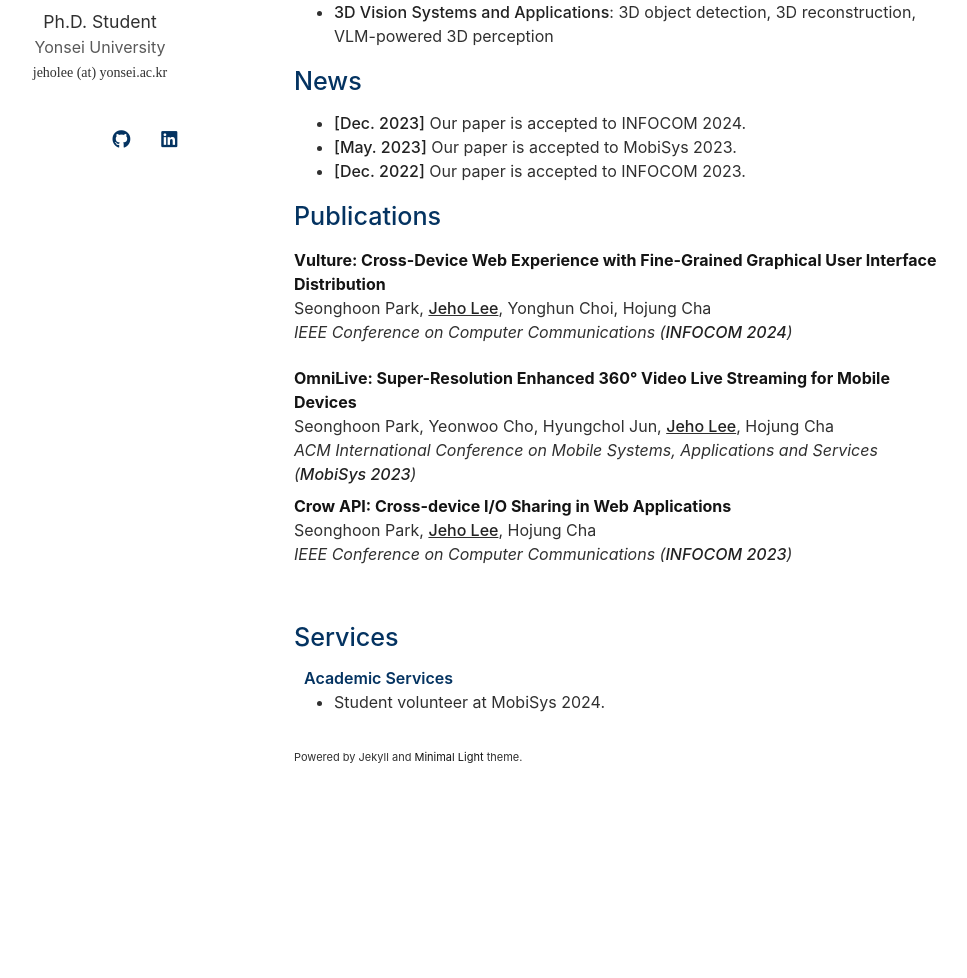
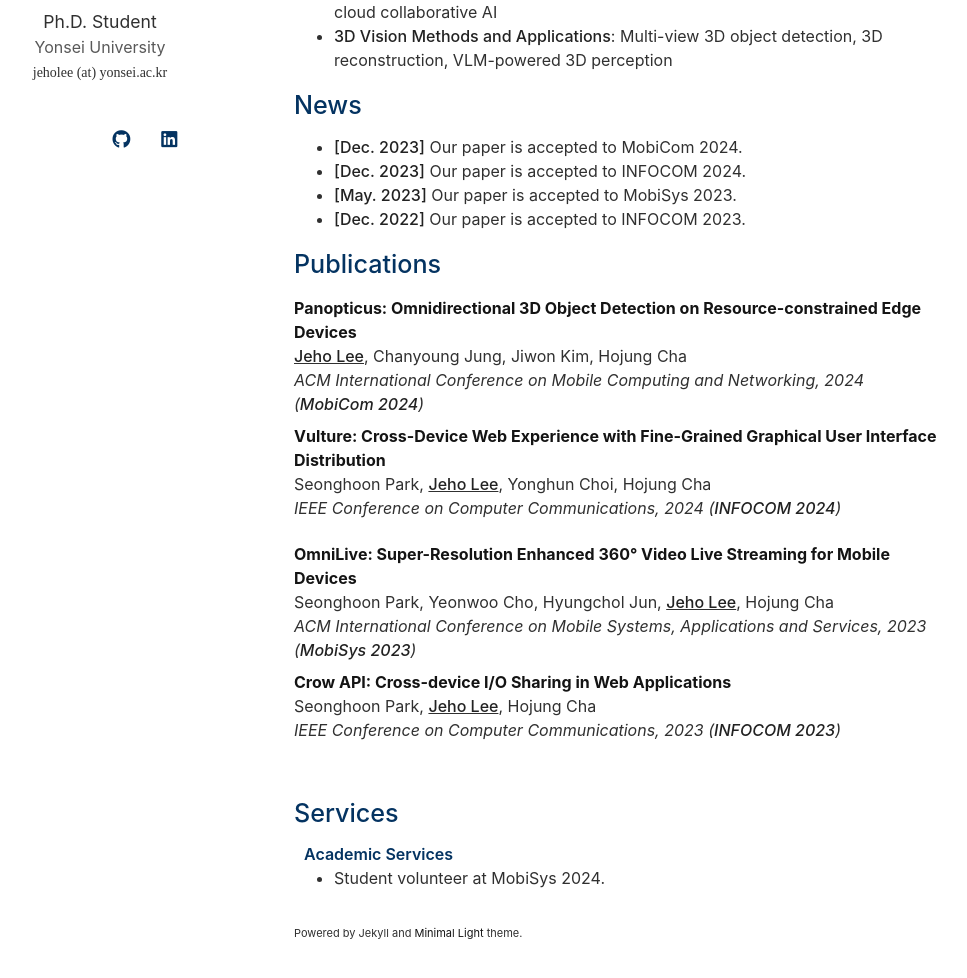
Before and after one commit to jeho-lee/jeho-lee.github.io, a Jekyll site: the page built from index.md, in a window 1280 px wide and 1362 px high. Shown: the part 349-1327 px from the top of the window, without its empty margins (176-1143 px from the left). Built offline with Jekyll 4.4.1, drawn with Linux system fonts in a browser that asks for light colours; nearby versions of some CDN libraries; a style sheet for code colours, icons or effects is not loaded; our own code applies the rules of GitHub Pages for plain Markdown files; some of the changed text lies outside the part shown.

Commit message:
update MobiCom 2024

```diff
--- a/_data/publications.yml
+++ b/_data/publications.yml
@@ -1,9 +1,19 @@
 main:
+
+  - title: "Panopticus: Omnidirectional 3D Object Detection on Resource-constrained Edge Devices"
+    authors: <u><strong>Jeho Lee</strong></u>, Chanyoung Jung, Jiwon Kim, Hojung Cha
+    conference_short: MobiCom 2024
+    conference: ACM International Conference on Mobile Computing and Networking, 2024 (<strong>MobiCom 2024</strong>)
+    # pdf: https://mobed.yonsei.ac.kr/mobed_pages/pdf/index.php?name=INFOCOM24-Vulture
+    # code: https://github.com/MrGiovanni/ContinualLearning
+    # bibtex: https://bib.yliu.me/MICCAI23.txt
+    # image: ./assets/img/vulture.png
+    # notes: Early Accept
 
   - title: "Vulture: Cross-Device Web Experience with Fine-Grained Graphical User Interface Distribution"
     authors: Seonghoon Park, <u><strong>Jeho Lee</strong></u>, Yonghun Choi, Hojung Cha
     conference_short: INFOCOM 2024
-    conference: IEEE Conference on Computer Communications (<strong>INFOCOM 2024</strong>)
+    conference: IEEE Conference on Computer Communications, 2024 (<strong>INFOCOM 2024</strong>)
     # pdf: https://mobed.yonsei.ac.kr/mobed_pages/pdf/index.php?name=INFOCOM24-Vulture
     # code: https://github.com/MrGiovanni/ContinualLearning
     # bibtex: https://bib.yliu.me/MICCAI23.txt
@@ -13,7 +23,7 @@ main:
   - title: "OmniLive: Super-Resolution Enhanced 360° Video Live Streaming for Mobile Devices"
     authors: Seonghoon Park, Yeonwoo Cho, Hyungchol Jun, <u><strong>Jeho Lee</strong></u>, Hojung Cha
     conference_short: MobiSys 2023
-    conference: ACM International Conference on Mobile Systems, Applications and Services (<strong>MobiSys 2023</strong>)
+    conference: ACM International Conference on Mobile Systems, Applications and Services, 2023 (<strong>MobiSys 2023</strong>)
     # pdf: https://dl.acm.org/doi/abs/10.1145/3581791.3596851
     # code: https://github.com/MrGiovanni/ContinualLearning
     # bibtex: https://bib.yliu.me/MICCAI23.txt
@@ -23,7 +33,7 @@ main:
   - title: "Crow API: Cross-device I/O Sharing in Web Applications"
     authors: Seonghoon Park, <u><strong>Jeho Lee</strong></u>, Hojung Cha
     conference_short: INFOCOM 2023
-    conference: IEEE Conference on Computer Communications (<strong>INFOCOM 2023</strong>)
+    conference: IEEE Conference on Computer Communications, 2023 (<strong>INFOCOM 2023</strong>)
     # pdf: https://ieeexplore.ieee.org/document/10228950
     # code: https://github.com/MrGiovanni/ContinualLearning
     # bibtex: https://bib.yliu.me/MICCAI23.txt
--- a/index.md
+++ b/index.md
@@ -8,11 +8,12 @@ I am a Ph.D. student at Yonsei University under the supervision of <u><strong><a
 
 ## Research Interests
 
-- **Mobile Edge AI Systems**: Adaptive vision systems
-- **3D Vision Systems and Applications**: 3D object detection, 3D reconstruction, VLM-powered 3D perception
+- **Mobile Edge AI Systems**: On-device 3D perception, On-device LLM/VLM, Edge-cloud collaborative AI
+- **3D Vision Methods and Applications**: Multi-view 3D object detection, 3D reconstruction, VLM-powered 3D perception
 
 ## News
 
+- **[Dec. 2023]** Our paper is accepted to MobiCom 2024.
 - **[Dec. 2023]** Our paper is accepted to INFOCOM 2024.
 - **[May. 2023]** Our paper is accepted to MobiSys 2023.
 - **[Dec. 2022]** Our paper is accepted to INFOCOM 2023.
```
